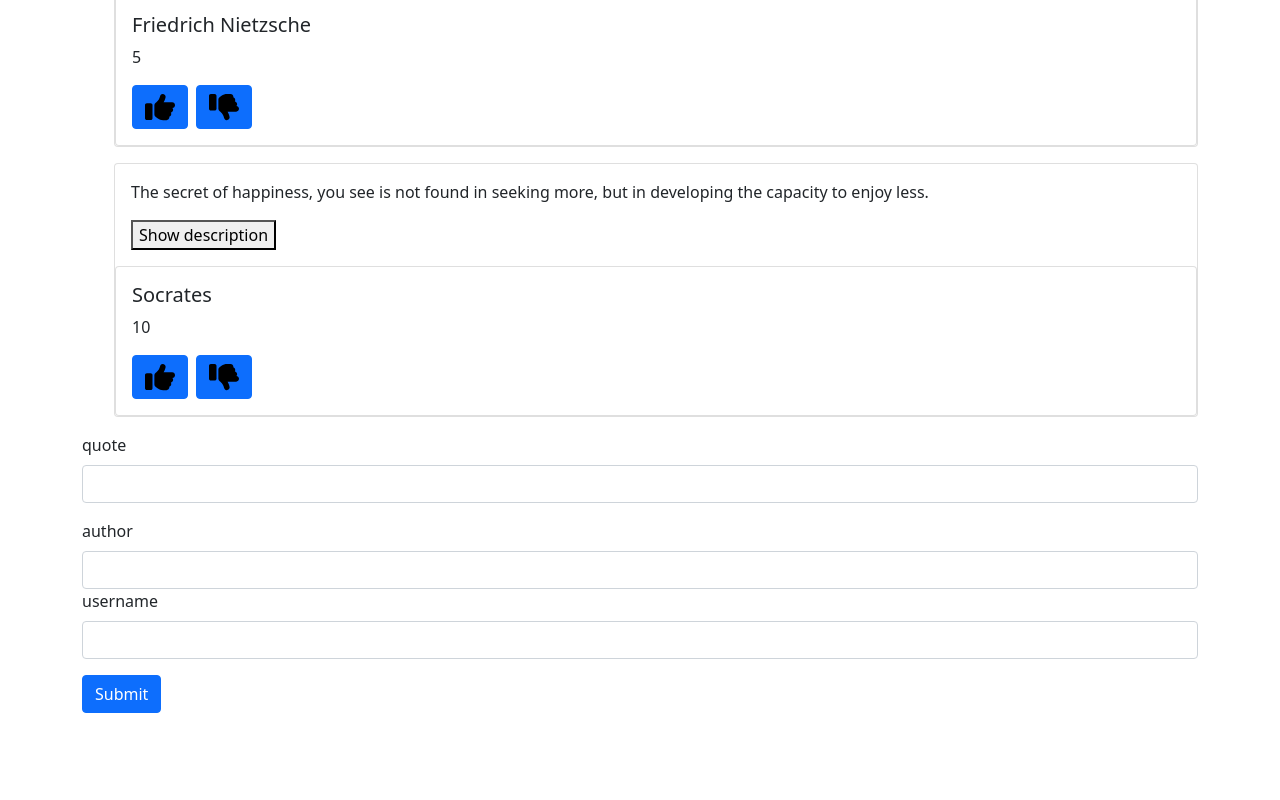
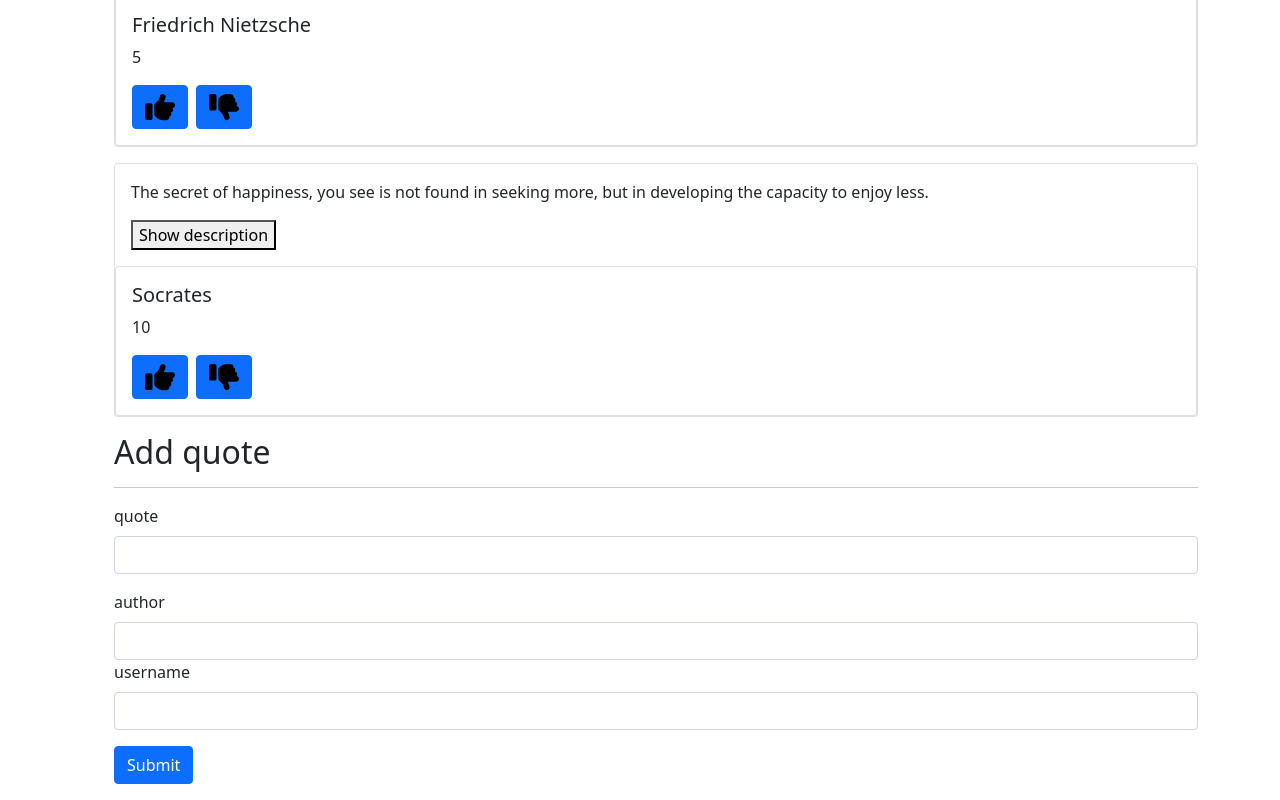
Before and after one commit to mccafee025/Quotes, an Angular app: page / in a window 1280 px wide. Shown: the part 1268-2068 px from the top of the page. Before the commit the page ends 1981 px from the top, so only its background shows below. Built offline with nearby package versions, Linux system fonts and the light colour scheme.

Commit message:
add function to add quote

```diff
--- a/src/app/app.component.html
+++ b/src/app/app.component.html
@@ -1,4 +1,3 @@
 <div class="container">
     <app-quote></app-quote>
-    <app-quote-form></app-quote-form>
 </div>
--- a/src/app/quote-form/quote-form.component.html
+++ b/src/app/quote-form/quote-form.component.html
@@ -1,11 +1,19 @@
-<form>
+<h2>Add quote</h2>
+<hr>
+<form (ngSubmit)='submitQuote()' #ngoalForm='ngForm'>
     <div class="mb-3">
       <label for="quote" class="form-label">quote</label>
-      <input type="text" class="form-control" id="quote" aria-describedby="emailHelp">
+      <input type="text" class="form-control" id="quote" [(ngModel)]="newQuote.name" name="name" #name='ngModel' required>
+      <div [hidden]="name.valid || name.pristine" class="alert alert-danger">
+            <p>quote is required</p>
+      </div>
     </div>
     <div class="mb-3">
       <label for="author" class="form-label">author</label>
-      <input type="text" class="form-control" id="author">
+      <input type="text" class="form-control" id="author" [(ngModel)]="newQuote.author" name="author" #author="ngModel" required>
+      <div [hidden]="author.valid || author.pristine" class="alert alert-danger">
+            <p>author is required</p>
+      </div>
       <label for="name" class="form-label">username</label>
       <input type="text" class="form-control" id="username">
     </div>
--- a/src/app/quote-form/quote-form.component.ts
+++ b/src/app/quote-form/quote-form.component.ts
@@ -1,4 +1,4 @@
-import { Component, OnInit } from '@angular/core';
+import { Component, OnInit, Output, EventEmitter } from '@angular/core';
 import { Quote } from '../quote';
 
 @Component({
@@ -8,6 +8,11 @@ import { Quote } from '../quote';
 })
 export class QuoteFormComponent implements OnInit {
       newQuote = new Quote(0,"","", 0 , 0);
+@Output() addQuote = new EventEmitter<Quote>();
+
+      submitQuote(){
+this.addQuote.emit(this.newQuote);
+      }
 
   constructor() { }
 
--- a/src/app/quote/quote.component.html
+++ b/src/app/quote/quote.component.html
@@ -11,4 +11,6 @@
                       </div>
 
             </div>
+            <app-quote-form (addQuote)="addNewQuote($event)"></app-quote-form>
+
 </ul>
--- a/src/app/quote/quote.component.ts
+++ b/src/app/quote/quote.component.ts
@@ -15,6 +15,12 @@ export class QuoteComponent implements OnInit {
             new Quote(5, 'Happiness is the feeling that power increases — that resistance is being overcome.', 'Friedrich Nietzsche', 5, 9),
             new Quote(6, 'The secret of happiness, you see is not found in seeking more, but in developing the capacity to enjoy less.', 'Socrates',10, 8),
       ];
+
+      addNewQuote(quote:any){
+            let quoteLength = this.quotes.length;
+            quote.id = quoteLength+1;
+            this.quotes.push(quote)
+      }
       toggleDetails(index:any){
             this.quotes[index].showDescription = !this.quotes[index].showDescription;
       }
```
